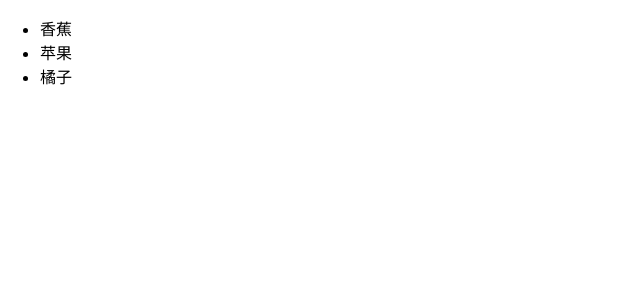
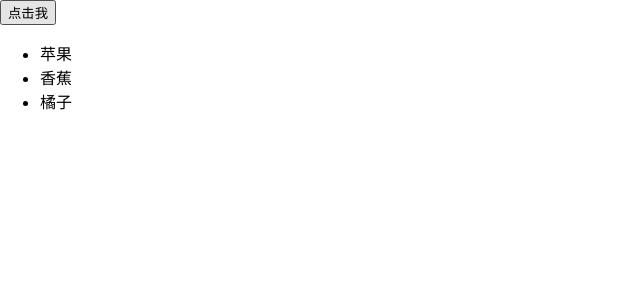
Before and after one commit to aiyaya211/react-study, a React (Create React App) app: page / in a window 1280 px wide. Shown: the top 300 px of the page, without its empty margins (0-640 px from the left). Built offline with nearby package versions, Linux system fonts and the light colour scheme.

Commit message:
循环列表索引

```diff
--- a/public/index.html
+++ b/public/index.html
@@ -28,6 +28,7 @@
   </head>
   <body>
     <noscript>You need to enable JavaScript to run this app.</noscript>
+    <button id="btn">点击我</button>
     <div id="root"></div>
     <!--
       This HTML file is a template.
--- a/src/index.js
+++ b/src/index.js
@@ -4,38 +4,33 @@ import './index.css';
 // import App from './App';
 import reportWebVitals from './reportWebVitals';
 
-// 创建一个react元素
-// const button = <button>我是按钮</button>
+// 创建一个按钮
+// const btn = <button
+//   onClick={changeList}
+// >
+//   点击修改
+// </button>;
 
-// 创建一个div react元素
-const name = '哎呀呀'
-const div =<div>
-  <div onClick={() => alert(888)}>我是{name}</div>
-  <button style={{ color: 'red' }}>我是按钮1</button>
-</div>;
 
-let lang = "en";
-let div1;
-if (lang === 'en') {
-  div1 = <div>hello world</div>
-}
-if (lang === 'ch') {
-  div1 = <div>你好</div>
-}
-// 生成列表
-let list = ['香蕉', '苹果', '橘子'];
-let listArr = [];
+let list = ['苹果', '香蕉', '橘子'];
 
-list.forEach(item => {
-  listArr.push(<li>{item}</li>);
-})
+let listArr = <ul>
+  {list.map(item => <li key={item}>{item}</li>)}
+</ul>
 
-let listDiv = <ul>{list.map(item => <li>{item}</li>)}</ul>
-// 生成一个dom元素
+document.getElementById('btn').onclick = () => {
+  list = [ '菠萝', '苹果', '香蕉', '橘子'];
+  listArr = <ul>
+    {list.map(item => <li key={item}>{item}</li>)}
+  </ul>;
+  root.render(listArr);
+};
+
+
+
 const root = ReactDOM.createRoot(document.getElementById('root'));
 
-// 渲染
-root.render(listDiv)
+root.render(listArr);
 
 
 
```
Also changed, not shown: 1 other file (tests, documents, lock files or other folders).
